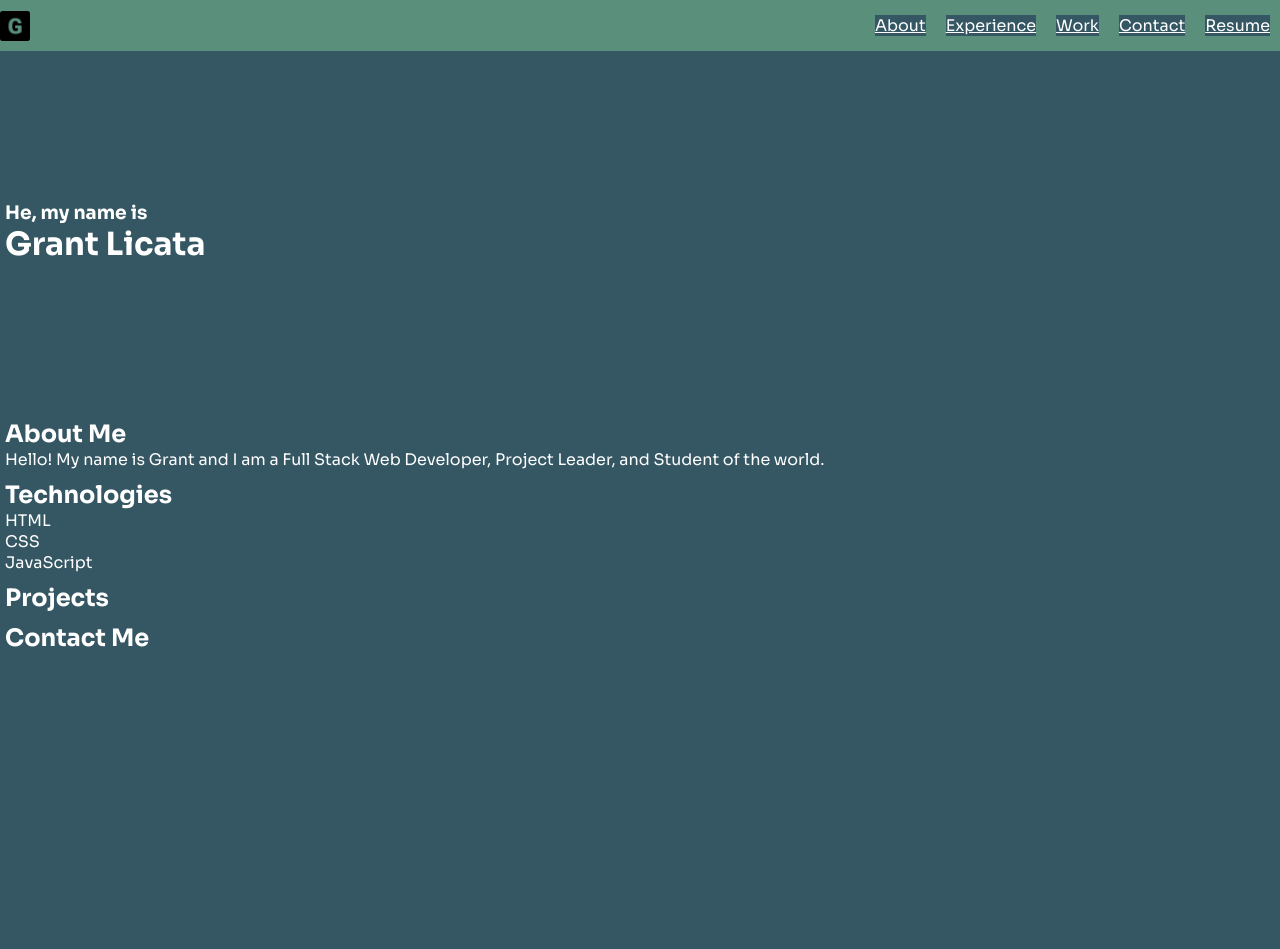
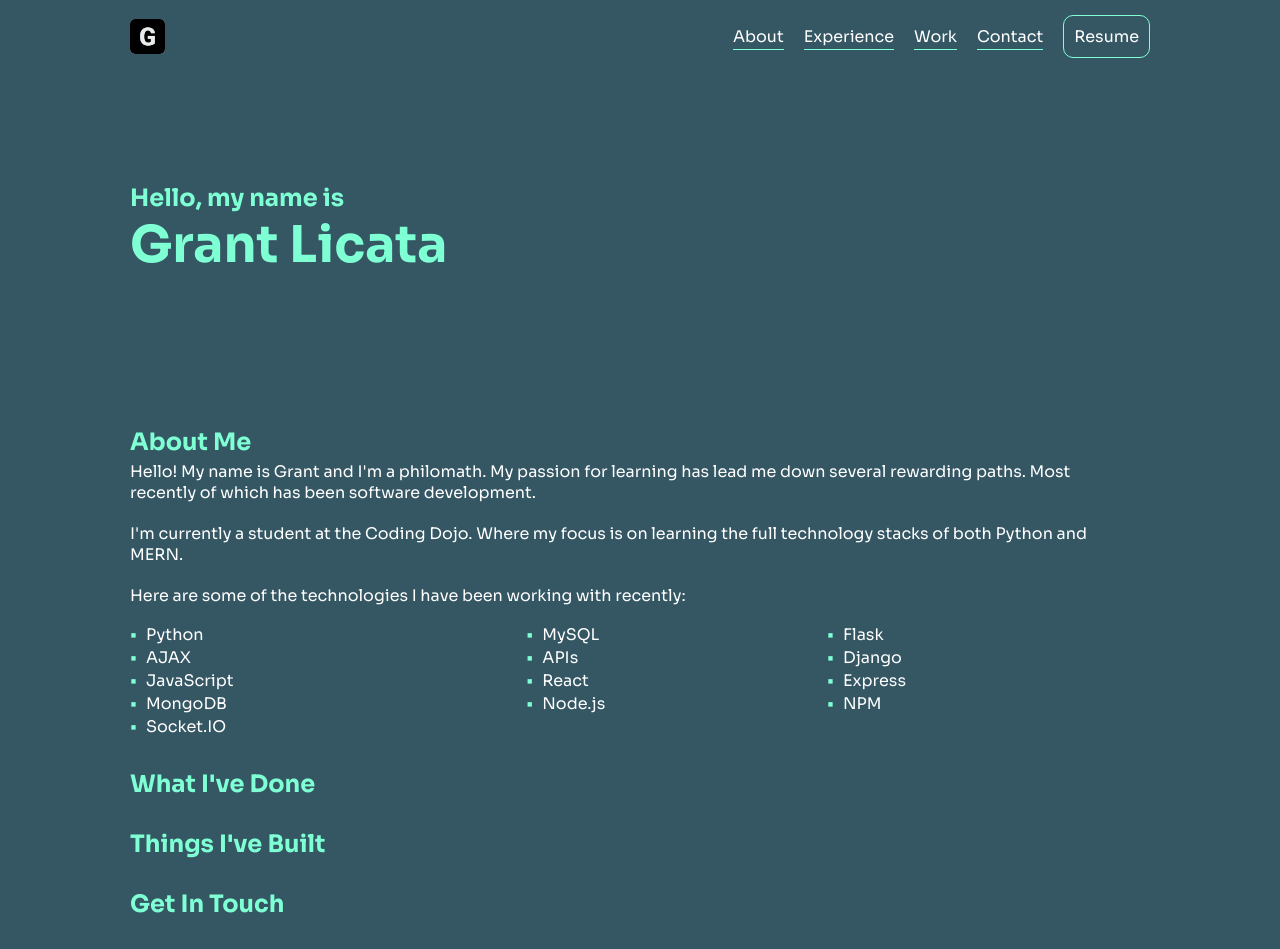
Before and after one commit to GrantLicata/Portfolio-Site, a plain HTML site: page index.html in a window 1280 px wide. Before the commit the page ends 800 px from the top, so only its background shows below. Drawn offline with Linux system fonts and the light colour scheme.

Commit message:
Initial commit

```diff
--- a/index.html
+++ b/index.html
@@ -5,6 +5,7 @@
         <meta http-equiv="X-UA-Compatible" content="IE=edge">
         <meta name="viewport" content="width=device-width, initial-scale=1.0">
         <link rel="stylesheet" href="style.css">
+        <link href='https://css.gg/css' rel='stylesheet'>
         <title>Grant Licata</title>
     </head>
     <body>
@@ -13,54 +14,119 @@
         <nav id="nav-main">
             <img src="./assets/letter-g.png" id="logo-img" alt="logo">
             <menu id="nav-list">
-                <li class="nav-links">
-                    <a href="#">About</a>
-                </li>
-                <li class="nav-links">
-                    <a href="#">Experience</a>
-                </li>
-                <li class="nav-links">
-                    <a href="#">Work</a>
-                </li>
-                <li class="nav-links">
-                    <a href="#">Contact</a>
-                </li>
-                <li class="nav-links">
-                    <a href="#" class="resume-button">Resume</a>
-                </li>
+                <a href="#" class="nav-links">About</a>
+                <a href="#" class="nav-links">Experience</a>
+                <a href="#" class="nav-links">Work</a>
+                <a href="#" class="nav-links">Contact</a>
+                <a href="#" class="resume-button">Resume</a>
             </menu>
         </nav>
 
         <!-- Title -->
         <div class="container title">
-            <h3>He, my name is</h3>
+            <h2>Hello, my name is</h3>
             <h1>Grant Licata</h1>
         </div>
 
         <!-- About Me -->
         <div class="container">
-            <h2 id="about-head">About Me</h2>
-            <p id="about-content">Hello! My name is Grant and I am a Full Stack Web Developer, Project Leader, and Student of the world.</p>
+            <h3 class="header">About Me</h3>
+            <p class="about-content">Hello! My name is Grant and I'm a philomath. My passion for learning has lead me down several rewarding paths. Most recently of which has been software development.</p>
+            <p class="about-content">I'm currently a student at the Coding Dojo. Where my focus is on learning the full technology stacks of both Python and MERN.</p>
+            <p class="about-content">Here are some of the technologies I have been working with recently:</p>
+            <table>
+                <tr>
+                    <td>
+                        <ul>
+                            <li>Python</li>
+                        </ul>
+                    </td>
+                    <td>
+                        <ul>
+                            <li>MySQL</li>
+                        </ul>
+                    </td>
+                    <td>
+                        <ul>
+                            <li>Flask</li>
+                        </ul>
+                    </td>
+                </tr>
+                <tr>
+                    <td>
+                        <ul>
+                            <li>AJAX</li>
+                        </ul>
+                    </td>
+                    <td>
+                        <ul>
+                            <li>APIs</li>
+                        </ul>
+                    </td>
+                    <td>
+                        <ul>
+                            <li>Django</li>
+                        </ul>
+                    </td>
+                </tr>
+                <tr>
+                    <td>
+                        <ul>
+                            <li>JavaScript</li>
+                        </ul>
+                    </td>
+                    <td>
+                        <ul>
+                            <li>React</li>
+                        </ul>
+                    </td>
+                    <td>
+                        <ul>
+                            <li>Express</li>
+                        </ul>
+                    </td>
+                </tr>
+                <tr>
+                    <td>
+                        <ul>
+                            <li>MongoDB</li>
+                        </ul>
+                    </td>
+                    <td>
+                        <ul>
+                            <li>Node.js</li>
+                        </ul>
+                    </td>
+                    <td>
+                        <ul>
+                            <li>NPM</li>
+                        </ul>
+                    </td>
+                </tr>
+                <tr>
+                    <td>
+                        <ul>
+                            <li>Socket.IO</li>
+                        </ul>
+                    </td>
+                </tr>
+            </table>
         </div>
 
-        <!-- Technologies -->
+        <!-- Experience -->
         <div class="container">
-            <h2 id="tech-head">Technologies</h2>
-            <ul id="tech-list">
-                <li class="tech-item">HTML</li>
-                <li class="tech-item">CSS</li>
-                <li class="tech-item">JavaScript</li>
-            </ul>
+            <h3 class="header">What I've Done</h3>
+
         </div>
 
-        <!-- Projects -->
+        <!-- Work -->
         <div class="container">
-            <h2 id="project-head">Projects</h2>
+            <h3 class="header">Things I've Built</h3>
         </div>
 
-        <!-- Contact Me -->
+        <!-- Contact -->
         <div class="container">
-            <h2 id="contact-head">Contact Me</h2>
+            <h3 class="header">Get In Touch</h3>
         </div>
 
         <script src="script.js"></script>
--- a/style.css
+++ b/style.css
@@ -13,23 +13,42 @@
     width: 1000px;
     display: flex;
     flex-direction: column;
-    padding: 5px;
+    margin-bottom: 30px;
 }
 
 button {
     background: none;
     border: none;
 }
+
+.header {
+    font-size: 18pt;
+    color: aquamarine;
+}
+
+body {
+    padding-left: 130px;
+    padding-right: 130px;
+}
 /* Title */
+.title {
+    padding-top: 120px;
+    padding-bottom: 120px;
+}
 
-.title {
-    padding-top: 150px;
-    padding-bottom: 150px;
+h1 {
+    font-size: 38pt;
+    color: aquamarine;
+}
+
+h2 {
+    font-size: 18pt;
+    color: aquamarine;
 }
 
 /* Navigation Bar */
 #nav-main {
-    background-color: #5A8F7B;
+    margin-top: 10px;
     padding: 5px 0px 5px 0px;
     color: white;
     display: flex;
@@ -38,28 +57,56 @@ button {
 }
 
 #logo-img {
-    height: 30px;
-    width: 30px;
-    background: none;
+    height: 35px;
+    width: 35px;
+    background-color: rgba(255, 255, 255, 0.885);
+    border-radius: 5px;
 }
 
 #nav-list {
     display: flex;
     justify-content: flex-end;
+    align-items: center;
     list-style: none;
     background: none;
 }
 
 .nav-links {
+    margin: 6px 10px 6px 10px;
+    padding: 2px 0px 2px 0px;
+    background: none;
+    text-decoration: none;
+    border-bottom: 1px solid aquamarine;
+}
+
+.resume-button {
     padding: 10px;
+    margin-left: 10px;
     background: none;
+    text-decoration: none;
+    border: 1px solid aquamarine;
+    border-radius: 10px;
 }
 
 
 /* About Me */
-#about-main {
-    height: 200px;
-    background-color: rgb(224, 224, 223);
+.about-content {
+    margin-top: 4px;
+    margin-bottom: 16px;
+}
+
+ul {
+    list-style: none;
+    margin-left: 14px;
+}
+
+ul li::before {
+    content: "\2022";  /* Add content: \2022 is the CSS Code/unicode for a bullet */
+    color: aquamarine; /* Change the color */
+    font-weight: bold; /* If you want it to be bold */
+    display: inline-block; /* Needed to add space between the bullet and the text */
+    width: 1em; /* Also needed for space (tweak if needed) */
+    margin-left: -1em; /* Also needed for space (tweak if needed) */
 }
 
 /* Technologies */
```
